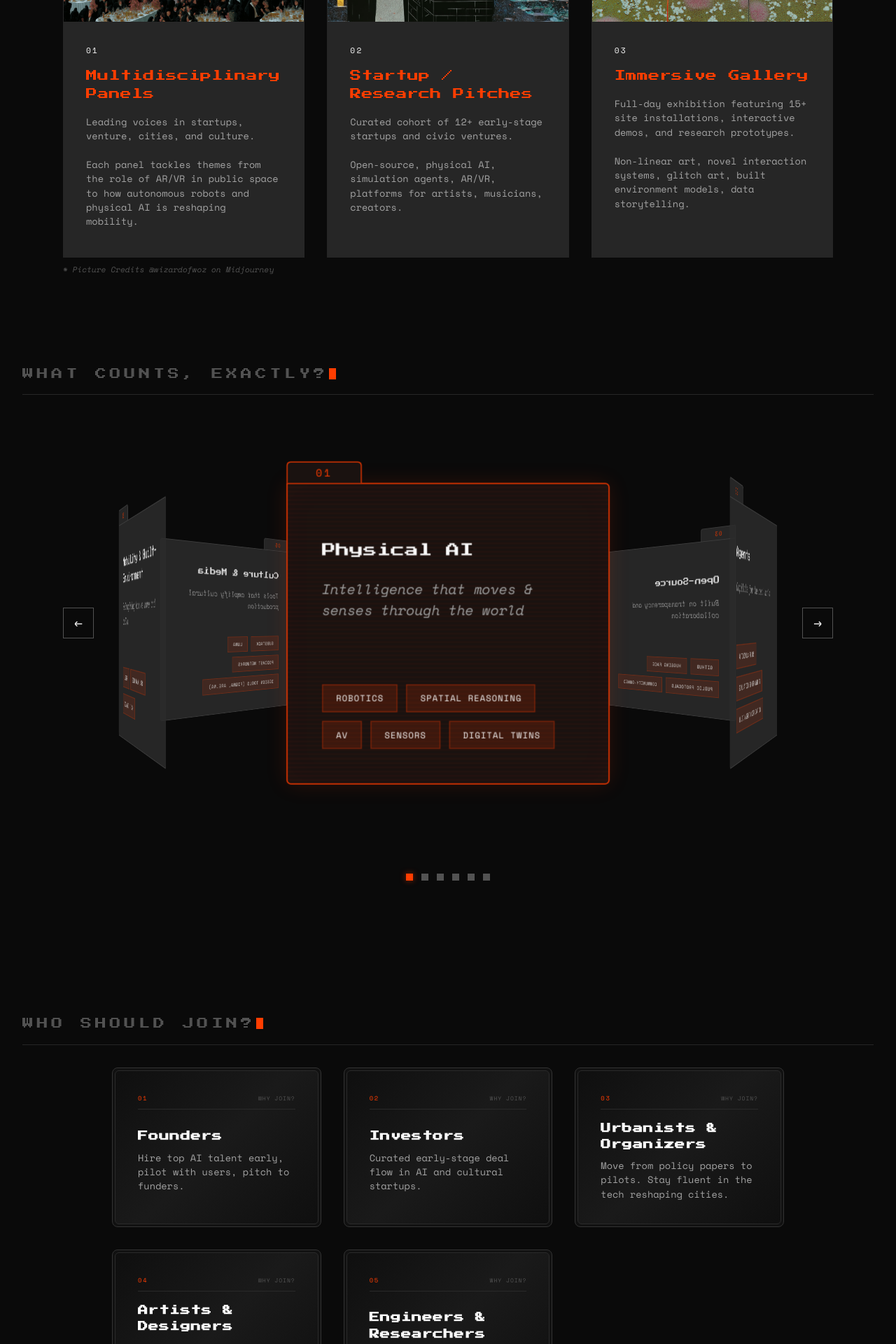
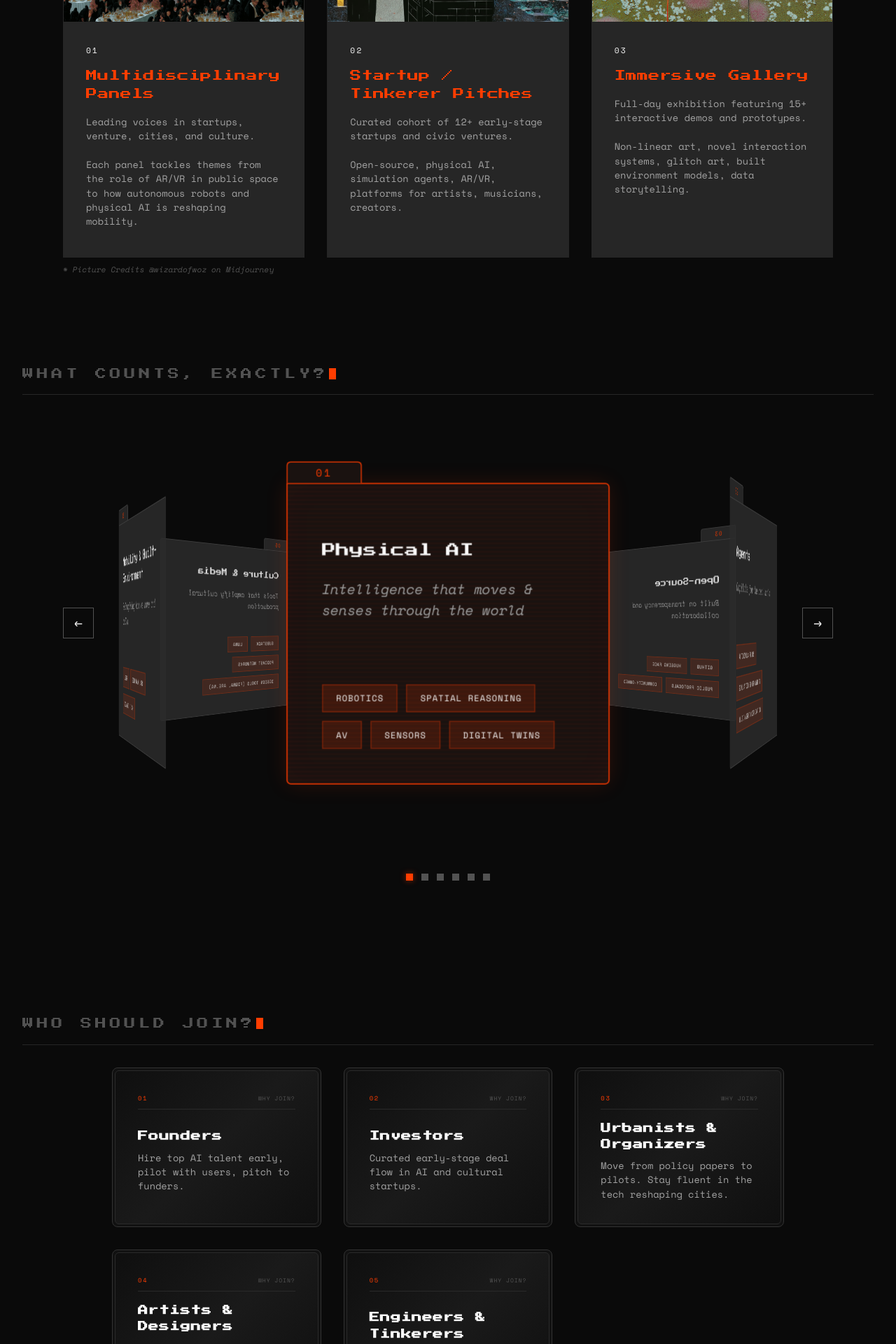
Before and after one commit to atmikapai13/keepingurban, a React (Vite) app: page / in a window 1280 px wide. Shown: the part 2580-4500 px from the top of the page at 70% size. Built offline with nearby package versions, Linux system fonts and the light colour scheme.

Commit message:
tinkerer description

```diff
--- a/src/App.jsx
+++ b/src/App.jsx
@@ -709,16 +709,16 @@ function App() {
             <p className="zone-description">Leading voices in startups, venture, cities, and culture. <br></br> <br></br> Each panel tackles themes from the role of AR/VR in public space to how autonomous robots and physical AI is reshaping mobility. </p>
           </article>
           <article className="zone" id="pitches">
-            <img src="/program/pitches.png" alt="Startup/Research Pitches" className="zone-image" />
+            <img src="/program/pitches.png" alt="Startup/Tinkerer Pitches" className="zone-image" />
             <div className="zone-index">02</div>
-            <h3 className="zone-title" style={{color: '#ff3d00', fontSize: '1rem'}}>Startup / Research Pitches</h3>
+            <h3 className="zone-title" style={{color: '#ff3d00', fontSize: '1rem'}}>Startup / Tinkerer Pitches</h3>
             <p className="zone-description">Curated cohort of 12+ early-stage startups and civic ventures. <br></br> <br></br> Open-source, physical AI, simulation agents, AR/VR, platforms for artists, musicians, creators. </p>
           </article>
           <article className="zone">
             <img src="/program/artists.png" alt="Immersive Gallery" className="zone-image" />
             <div className="zone-index">03</div>
             <h3 className="zone-title" style={{color: '#ff3d00', fontSize: '1rem'}}>Immersive Gallery</h3>
-            <p className="zone-description">Full-day exhibition featuring 15+ site installations, interactive demos, and research prototypes.
+            <p className="zone-description">Full-day exhibition featuring 15+ interactive demos and prototypes.
 <br /><br />Non-linear art, novel interaction systems, glitch art, built environment models, data storytelling.</p>
           </article>
         </div>
@@ -738,7 +738,7 @@ function App() {
             { title: 'Investors', tagline: 'Curated early-stage deal flow in AI and cultural startups.' },
             { title: 'Urbanists & Organizers', tagline: 'Move from policy papers to pilots. Stay fluent in the tech reshaping cities.' },
             { title: 'Artists & Designers', tagline: 'Collaborate with engineers who build tools, not just use them.' },
-            { title: 'Engineers & Researchers', tagline: 'Demo prototypes to partners who can greenlight pilots.' },
+            { title: 'Engineers & Tinkerers', tagline: 'Demo prototypes to partners who can greenlight pilots.' },
 
           ].map((card, i) => (
             <article key={i} className="rolodex-card">
```
